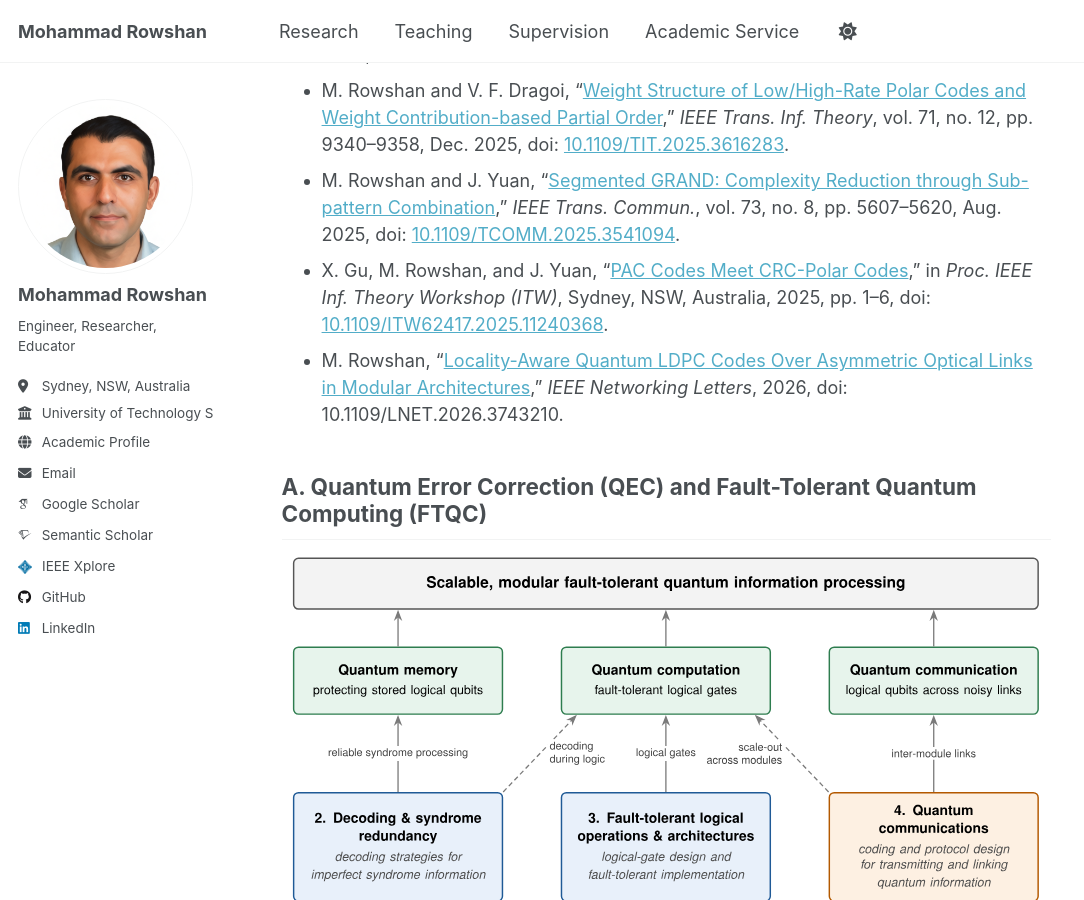
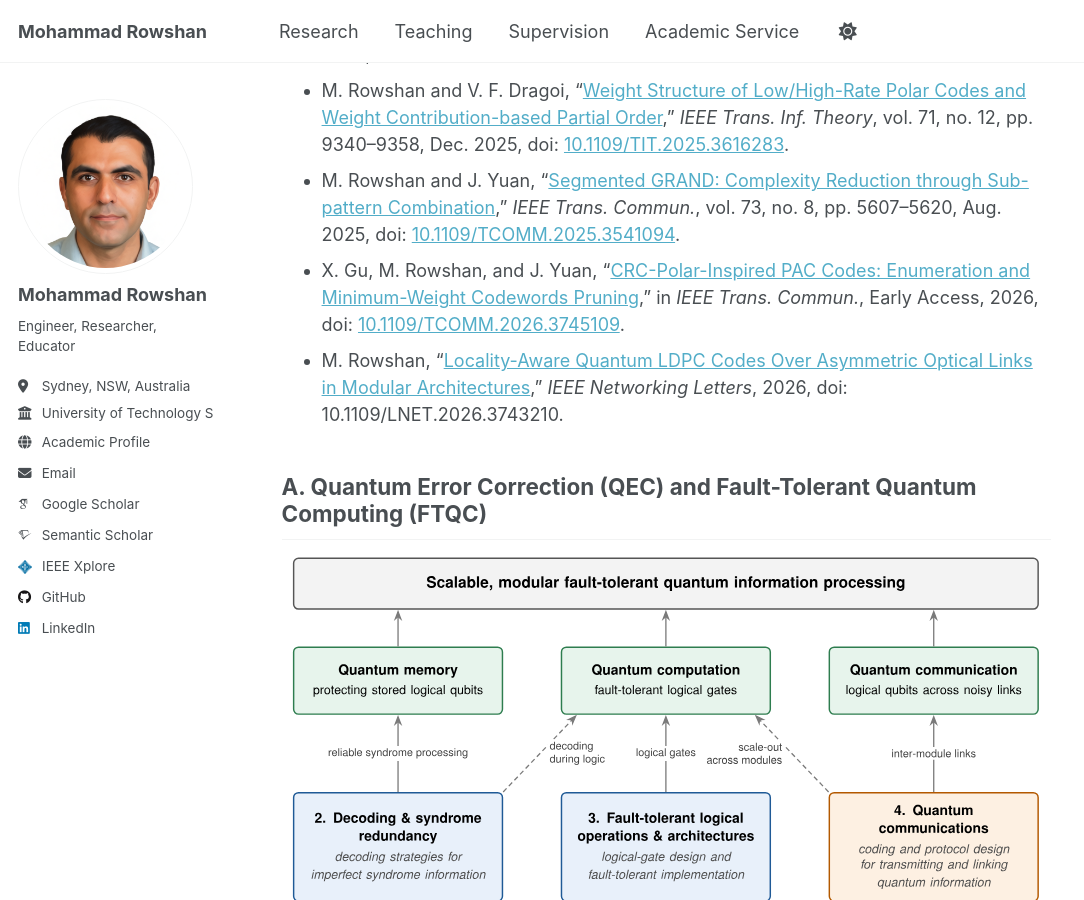
Before and after one commit to mohammad-rowshan/mohammad-rowshan.github.io, a Jekyll site: the page built from _pages/research.md, in a window 1280 px wide and 900 px high, scrolled down 517 px. Shown: the whole window, without its empty margins (0-1084 px from the left). Built offline with Jekyll 4.4.1, drawn with Linux system fonts in a browser that asks for light colours; some web fonts are replaced; a script that is not in the unit is left out; comment, search, counter and statistics services are not loaded.

Commit message:
Update research publications list
Replaced a publication on PAC Codes with a new one on CRC-Polar-Inspired PAC Codes in the research section.

```diff
--- a/_pages/research.md
+++ b/_pages/research.md
@@ -20,7 +20,7 @@ For a complete list, please visit my [Google Scholar](https://scholar.google.com
 - M. Rowshan, M. Qiu, Y. Xie, X. Gu, and J. Yuan, “[Channel Coding Towards 6G: Technical Overview and Outlook](https://doi.org/10.1109/OJCOMS.2024.3390000),” *IEEE Open J. Commun. Soc.*, vol. 5, pp. 2585–2685, 2024, doi: [10.1109/OJCOMS.2024.3390000](https://doi.org/10.1109/OJCOMS.2024.3390000).
 - M. Rowshan and V. F. Dragoi, “[Weight Structure of Low/High-Rate Polar Codes and Weight Contribution-based Partial Order](https://doi.org/10.1109/TIT.2025.3616283),” *IEEE Trans. Inf. Theory*, vol. 71, no. 12, pp. 9340–9358, Dec. 2025, doi: [10.1109/TIT.2025.3616283](https://doi.org/10.1109/TIT.2025.3616283).
 - M. Rowshan and J. Yuan, “[Segmented GRAND: Complexity Reduction through Sub-pattern Combination](https://doi.org/10.1109/TCOMM.2025.3541094),” *IEEE Trans. Commun.*, vol. 73, no. 8, pp. 5607–5620, Aug. 2025, doi: [10.1109/TCOMM.2025.3541094](https://doi.org/10.1109/TCOMM.2025.3541094).
-- X. Gu, M. Rowshan, and J. Yuan, “[PAC Codes Meet CRC-Polar Codes](https://doi.org/10.1109/ITW62417.2025.11240368),” in *Proc. IEEE Inf. Theory Workshop (ITW)*, Sydney, NSW, Australia, 2025, pp. 1–6, doi: [10.1109/ITW62417.2025.11240368](https://doi.org/10.1109/ITW62417.2025.11240368).
+- X. Gu, M. Rowshan, and J. Yuan, “[CRC-Polar-Inspired PAC Codes: Enumeration and Minimum-Weight Codewords Pruning](https://doi.org/10.1109/TCOMM.2026.3745109),” in *IEEE Trans. Commun.*, Early Access, 2026, doi: [10.1109/TCOMM.2026.3745109](https://doi.org/10.1109/TCOMM.2026.3745109).
 - M. Rowshan, "[Locality-Aware Quantum LDPC Codes Over Asymmetric Optical Links in Modular Architectures](https://ieeexplore.ieee.org/document/11737595)," *IEEE Networking Letters*, 2026, doi: 10.1109/LNET.2026.3743210.
 
 
```
